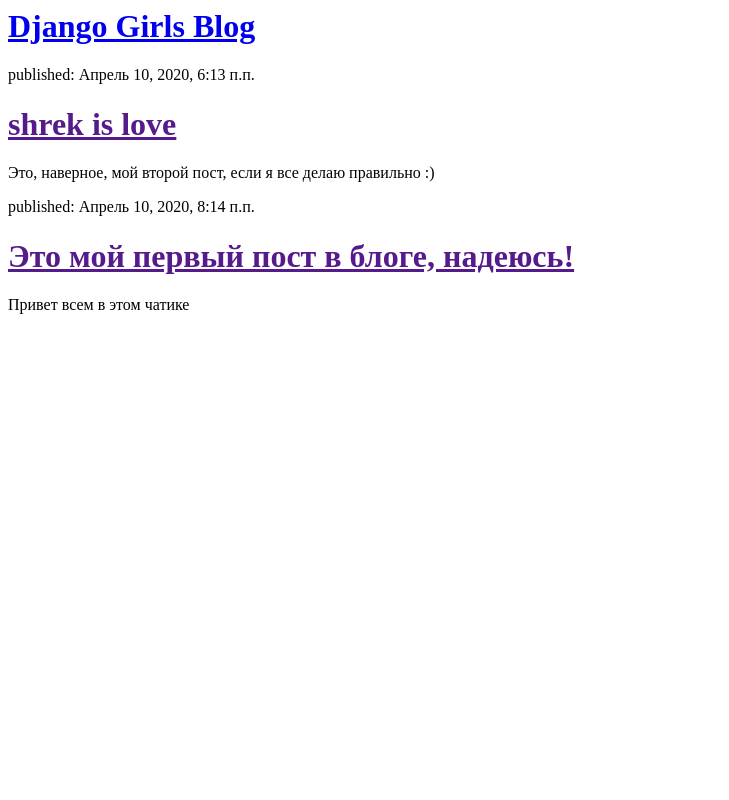
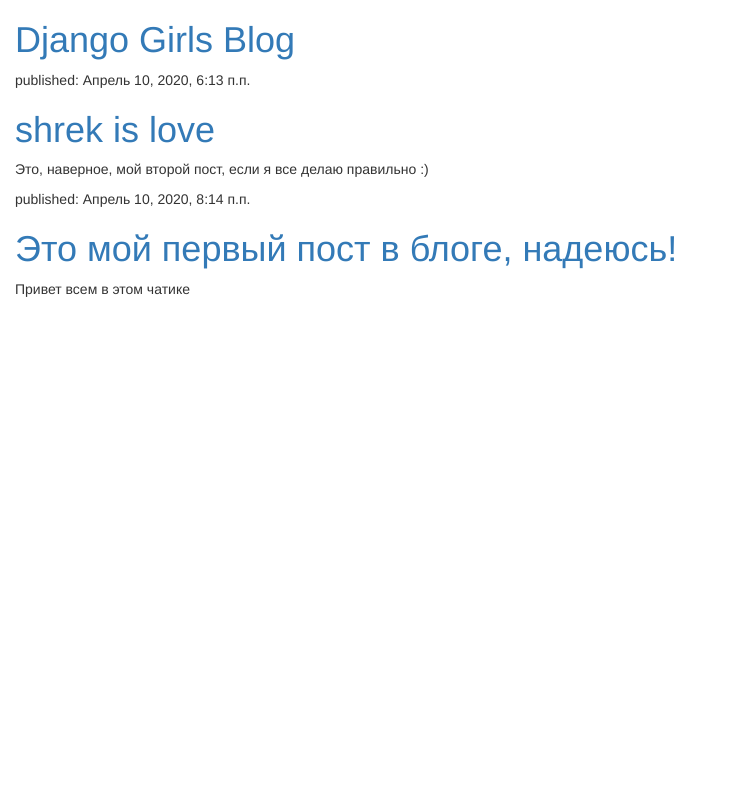
Before and after one commit to alinaprivet/my-first-blog, a Django app: page / in a window 1280 px wide. Shown: the whole page, without its empty margins (0-729 px from the left). Run offline with Django 3.2, Linux system fonts and the light colour scheme; data comes from the database, SQL or seed files in the repository; some libraries are stand-ins or nearby versions.

Commit message:
html file

```diff
--- /dev/null
+++ b/blog/static/css/blog.css
@@ -0,0 +1,8 @@
+h1 a {
+    color: #F8FC08
+	font-family: 'Lobster';
+}
+
+body {
+    padding-left: 15px;
+}
--- a/blog/templates/blog/post_list.html
+++ b/blog/templates/blog/post_list.html
@@ -1,6 +1,11 @@
+	{% load static %}
 	<html>
     	<head>
         	<title>Alina's blog Here</title>
+        	<link rel="stylesheet" href="//maxcdn.bootstrapcdn.com/bootstrap/3.2.0/css/bootstrap.min.css">
+        	<link rel="stylesheet" href="//maxcdn.bootstrapcdn.com/bootstrap/3.2.0/css/bootstrap-theme.min.css">
+			<link rel="stylesheet" href="{% static 'css/blog.css' %}">
+			<link href="https://fonts.googleapis.com/css?family=Lobster&subset=latin,cyrillic" rel="stylesheet" type="text/css">
     	</head>
     	<body>
 			<div>
```
Lines whose indentation alone changed are shown as unchanged.
